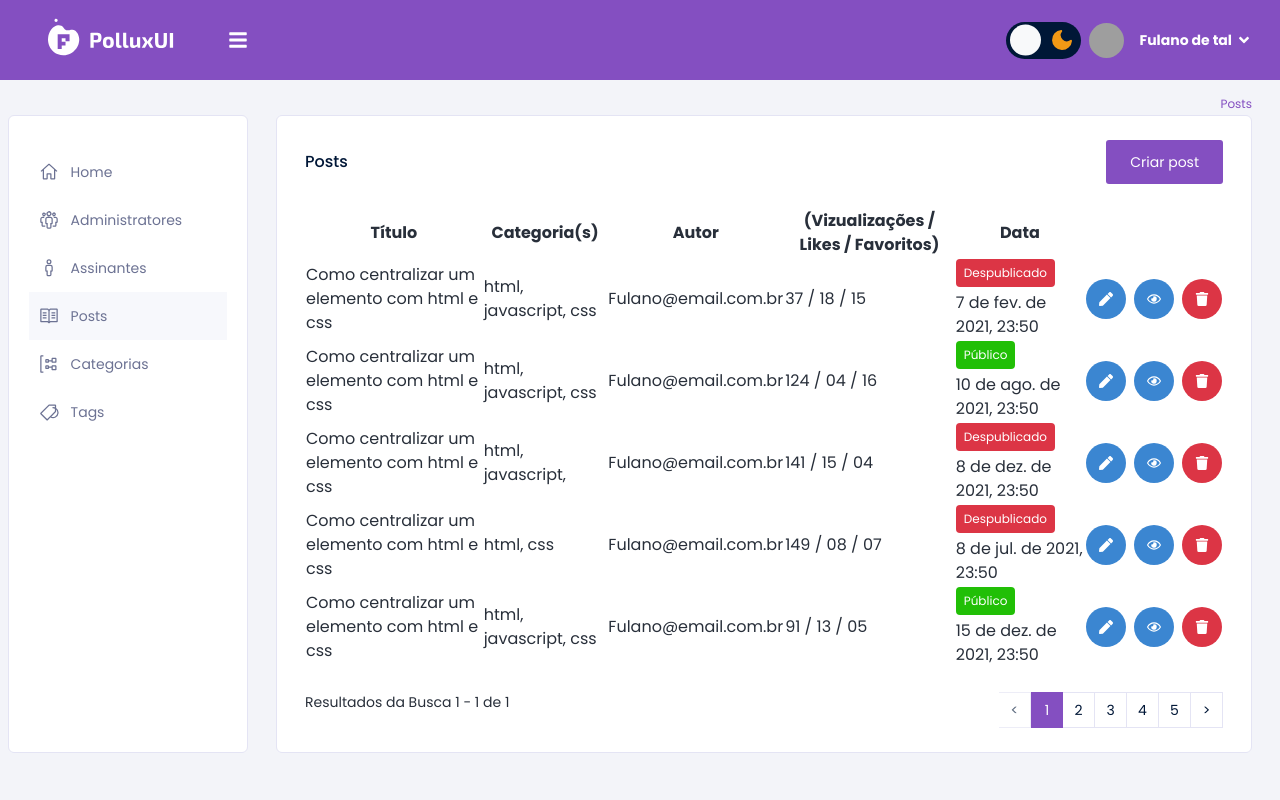
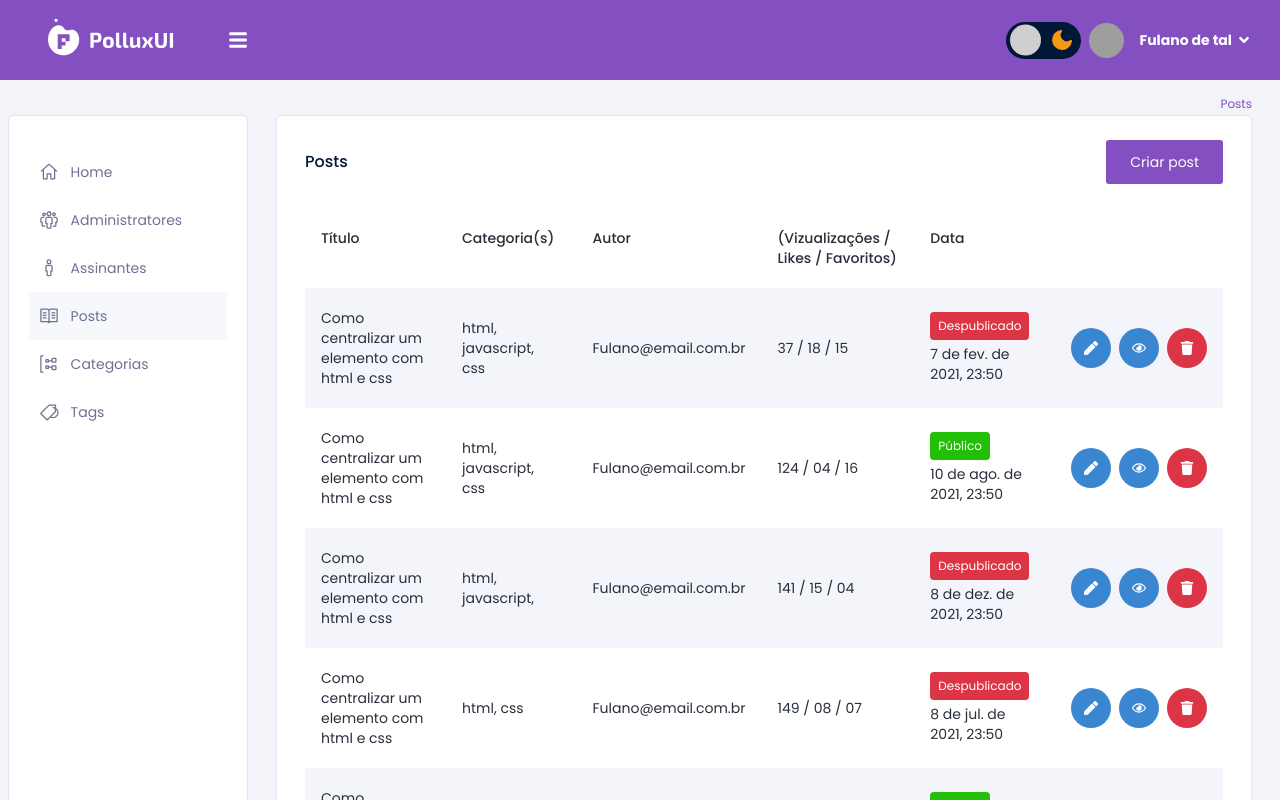
Before and after one commit to Hewerton80/cms-tailwind-nextjs, a Next.js app: page /posts in a window 1280 px wide. Shown: the top 800 px of the page. Built offline with nearby package versions, Linux system fonts and the light colour scheme; grey boxes are pictures that could not be loaded.

Commit message:
stylexe table

```diff
--- a/assets.json
+++ b/assets.json
@@ -10,7 +10,7 @@
     "body": "#f3f4f9",
     "dark-body": "#1a1a3c",
     "dark-card": "#2a2a4a",
-    "dark-screen":"#0000004c",
+    "dark-screen": "#0000004c",
     "primary": "#844fc1",
     "secondary": "#6c7293",
     "success": "#21bf06",
@@ -19,7 +19,7 @@
     "info": "#3b86d1",
     "dark": "#282f3a",
     "dark-hover": "#303052",
-    "light": "#f8f9fa",
+    "light": "#d0cfcf",
     "muted": "#a5abcc",
     "white": "#ffffff",
     "black": "#001737",
--- a/src/components/common/SideBar/index.tsx
+++ b/src/components/common/SideBar/index.tsx
@@ -52,7 +52,7 @@ function SideBar({ className, ...rest }: SideBarProps) {
                       'flex items-center w-full h-full justify-start',
                       showSideBar ? 'md:justify-start' : 'md:justify-center',
                       'py-3.5 pr-3.5 pl-[9.6px]',
-                      'text-secondary text-sm'
+                      'text-secondary dark:text-light text-sm'
                       // showSideBar && styles.expanded
                     )}
                     onClick={handleToogleSidebar}
--- a/src/components/ui/dataDisplay/Table/index.tsx
+++ b/src/components/ui/dataDisplay/Table/index.tsx
@@ -1,8 +1,9 @@
-import { HTMLAttributes, ThHTMLAttributes, useEffect } from 'react'
+import { HTMLAttributes, useEffect, useRef } from 'react'
 import cn from 'classnames'
-import styles from './styles.module.css'
 
 interface TableProps extends HTMLAttributes<HTMLDivElement> {}
+interface TbodyProps extends GlobalProps {}
+interface TheadProps extends GlobalProps {}
 interface ThProps extends GlobalProps {}
 interface TrProps extends GlobalProps {}
 interface TdProps extends GlobalProps {}
@@ -10,7 +11,7 @@ interface TdProps extends GlobalProps {}
 export function Table({ children, className, ...rest }: TableProps) {
   return (
     <div className={cn('flex w-full overflow-x-auto', className)} {...rest}>
-      <table className="w-full">{children}</table>
+      <table className="w-full text-sm">{children}</table>
     </div>
   )
 }
@@ -18,11 +19,7 @@ export function Table({ children, className, ...rest }: TableProps) {
 export function Th({ children, className, ...rest }: ThProps) {
   return (
     <th
-      className={cn(
-        'py-5 px-4 align-top border border-gray-border dark:border-white/10',
-        'font-medium text-left',
-        className
-      )}
+      className={cn('py-5 px-4 align-top', 'font-medium text-left', className)}
       {...rest}
     >
       {children}
@@ -30,12 +27,31 @@ export function Th({ children, className, ...rest }: ThProps) {
   )
 }
 
-export function Tr({ children, className, ...rest }: TrProps) {
+export function Tr({ children, ...rest }: TrProps) {
+  return <tr {...rest}>{children}</tr>
+}
+
+export function Tbody({ children, ...rest }: TbodyProps) {
+  const tbodyRef = useRef<HTMLTableSectionElement>(null)
+
+  useEffect(() => {
+    if (tbodyRef?.current) {
+      const trs = tbodyRef.current.querySelectorAll('tr:nth-of-type(odd)')
+      trs.forEach((tr) => {
+        tr?.classList?.add('bg-[#f4f5fa]', 'dark:bg-dark-hover')
+      })
+    }
+  }, [])
+
   return (
-    <tr className={cn('even:bg-[#f4f5fa] dark:even:bg-dark-hover', className)} {...rest}>
+    <tbody ref={tbodyRef} {...rest}>
       {children}
-    </tr>
+    </tbody>
   )
+}
+
+export function Thead({ children, ...rest }: TheadProps) {
+  return <thead {...rest}>{children}</thead>
 }
 
 export function Td({ children, className, ...rest }: TdProps) {
--- a/src/pages/categories/index.tsx
+++ b/src/pages/categories/index.tsx
@@ -1,4 +1,4 @@
-import Table from '../../components/ui/dataDisplay/Table'
+import Table, { Tbody, Td, Th, Thead, Tr } from '../../components/ui/dataDisplay/Table'
 import {
   Card,
   CardActions,
@@ -96,25 +96,25 @@ function Categories() {
           <div className="flex flex-col">
             <div className="flex justify-end"></div>
             <Table>
-              <thead>
-                <tr>
-                  <th>Nome</th>
-                  <th>Slug</th>
-                  <th>Posts</th>
-                  <th>Exibir no menu</th>
-                  <th>status</th>
-                  <th></th>
-                </tr>
-              </thead>
-              <tbody>
+              <Thead>
+                <Tr>
+                  <Th>Nome</Th>
+                  <Th>Slug</Th>
+                  <Th>Posts</Th>
+                  <Th>Exibir no menu</Th>
+                  <Th>status</Th>
+                  <Th></Th>
+                </Tr>
+              </Thead>
+              <Tbody>
                 {getRange(25).map((i) => {
                   const categoryIndex = getRandomIntInclusive(0, categories.length - 1)
                   return (
-                    <tr key={i}>
-                      <td>{categories[categoryIndex]}</td>
-                      <td>{categorySlugs[categoryIndex]}</td>
-                      <td>{getRandomIntInclusive(0, 20)}</td>
-                      <td>
+                    <Tr key={i}>
+                      <Td>{categories[categoryIndex]}</Td>
+                      <Td>{categorySlugs[categoryIndex]}</Td>
+                      <Td>{getRandomIntInclusive(0, 20)}</Td>
+                      <Td>
                         <span className="text-lg">
                           {getRandomIntInclusive(0, 1) ? (
                             <FaCheck className="text-info" />
@@ -122,8 +122,8 @@ function Categories() {
                             <FaTimes className="text-secondary" />
                           )}
                         </span>
-                      </td>
-                      <td>
+                      </Td>
+                      <Td>
                         <span className="text-lg">
                           {getRandomIntInclusive(0, 1) ? (
                             <FaEye className="text-info" />
@@ -131,8 +131,8 @@ function Categories() {
                             <FaEyeSlash className="text-secondary" />
                           )}
                         </span>
-                      </td>
-                      <td>
+                      </Td>
+                      <Td>
                         <div className="flex items-center justify-end">
                           <Link href="#">
                             <a>
@@ -145,11 +145,11 @@ function Categories() {
                             </a>
                           </Link>
                         </div>
-                      </td>
-                    </tr>
+                      </Td>
+                    </Tr>
                   )
                 })}
-              </tbody>
+              </Tbody>
             </Table>
           </div>
         </CardBody>
--- a/src/pages/customers/index.tsx
+++ b/src/pages/customers/index.tsx
@@ -1,4 +1,4 @@
-import Table, { Td, Th, Tr } from '../../components/ui/dataDisplay/Table'
+import Table, { Tbody, Td, Th, Thead, Tr } from '../../components/ui/dataDisplay/Table'
 import {
   Card,
   CardActions,
@@ -54,15 +54,15 @@ function Customers() {
         </CardHeader>
         <CardBody>
           <Table>
-            <thead>
+            <Thead>
               <Tr>
                 <Th></Th>
                 <Th>(Vizualizações / Likes / Favoritos)</Th>
                 <Th>Cadastro em</Th>
                 <Th></Th>
               </Tr>
-            </thead>
-            <tbody>
+            </Thead>
+            <Tbody>
               {Array.from(Array(5).keys()).map((i) => (
                 <Tr key={i}>
                   <Td className="py-1">
@@ -94,7 +94,7 @@ function Customers() {
                   </Td>
                 </Tr>
               ))}
-            </tbody>
+            </Tbody>
           </Table>
         </CardBody>
         <CardFooter>
--- a/src/pages/posts/index.tsx
+++ b/src/pages/posts/index.tsx
@@ -1,4 +1,4 @@
-import Table from '../../components/ui/dataDisplay/Table'
+import Table, { Tbody, Td, Th, Thead, Tr } from '../../components/ui/dataDisplay/Table'
 import {
   Card,
   CardActions,
@@ -49,30 +49,30 @@ function Posts() {
       </CardHeader>
       <CardBody>
         <Table>
-          <thead>
-            <tr>
-              <th>Título</th>
-              <th>Categoria(s)</th>
-              <th>Autor</th>
-              <th>(Vizualizações / Likes / Favoritos)</th>
-              <th>Data</th>
-              <th></th>
-            </tr>
-          </thead>
-          <tbody>
+          <Thead>
+            <Tr>
+              <Th>Título</Th>
+              <Th>Categoria(s)</Th>
+              <Th>Autor</Th>
+              <Th>(Vizualizações / Likes / Favoritos)</Th>
+              <Th>Data</Th>
+              <Th></Th>
+            </Tr>
+          </Thead>
+          <Tbody>
             {Array.from(Array(5).keys()).map((i) => {
               const status = Object.values(PostStatusEnum)[getRandomIntInclusive(0, 2)]
 
               return (
-                <tr key={i}>
-                  <td>
+                <Tr key={i}>
+                  <Td>
                     <Link href="#">
                       <a className="hover:underline">
                         Como centralizar um elemento com html e css
                       </a>
                     </Link>
-                  </td>
-                  <td>
+                  </Td>
+                  <Td>
                     {categories
                       .map((cat, i) => (
                         <Fragment key={'cat' + i}>
@@ -85,24 +85,24 @@ function Posts() {
                         </Fragment>
                       ))
                       .filter(() => getRandomIntInclusive(0, 3))}
-                  </td>
+                  </Td>
 
-                  <td>
+                  <Td>
                     <Link href="#">
                       <a className="hover:underline">Fulano@email.com.br</a>
                     </Link>
-                  </td>
-                  <td>
+                  </Td>
+                  <Td>
                     {String(getRandomIntInclusive(3, 150)).padStart(2, '0')}
                     {' / '}
                     {String(getRandomIntInclusive(3, 20)).padStart(2, '0')}
                     {' / '}
                     {String(getRandomIntInclusive(3, 20)).padStart(2, '0')}
-                  </td>
-                  {/* <td>
+                  </Td>
+                  {/* <Td>
 
-                    </td> */}
-                  <td>
+                    </Td> */}
+                  <Td>
                     <span className="flex flex-col ">
                       <Badge className="mb-1" variant={PostStatusVariantEnum[status]}>
                         {PostStatusPtBrEnum[status]}
@@ -111,18 +111,18 @@ function Posts() {
                         .plus({ days: -1 * getRandomIntInclusive(0, 365) })
                         .toFormat('ff')}
                     </span>
-                  </td>
-                  <td>
+                  </Td>
+                  <Td>
                     <div className="flex items-center justify-end">
                       <IconButton icon={<FaPen />} />
                       <IconButton className="ml-2" icon={<FaRegEye />} />
                       <IconButton variant="danger" className="ml-2" icon={<FaTrash />} />
                     </div>
-                  </td>
-                </tr>
+                  </Td>
+                </Tr>
               )
             })}
-          </tbody>
+          </Tbody>
         </Table>
       </CardBody>
       <CardFooter>
```
Also changed, not shown: src/components/ui/dataDisplay/Table/styles.module.css (deleted, +0 -15 lines).
